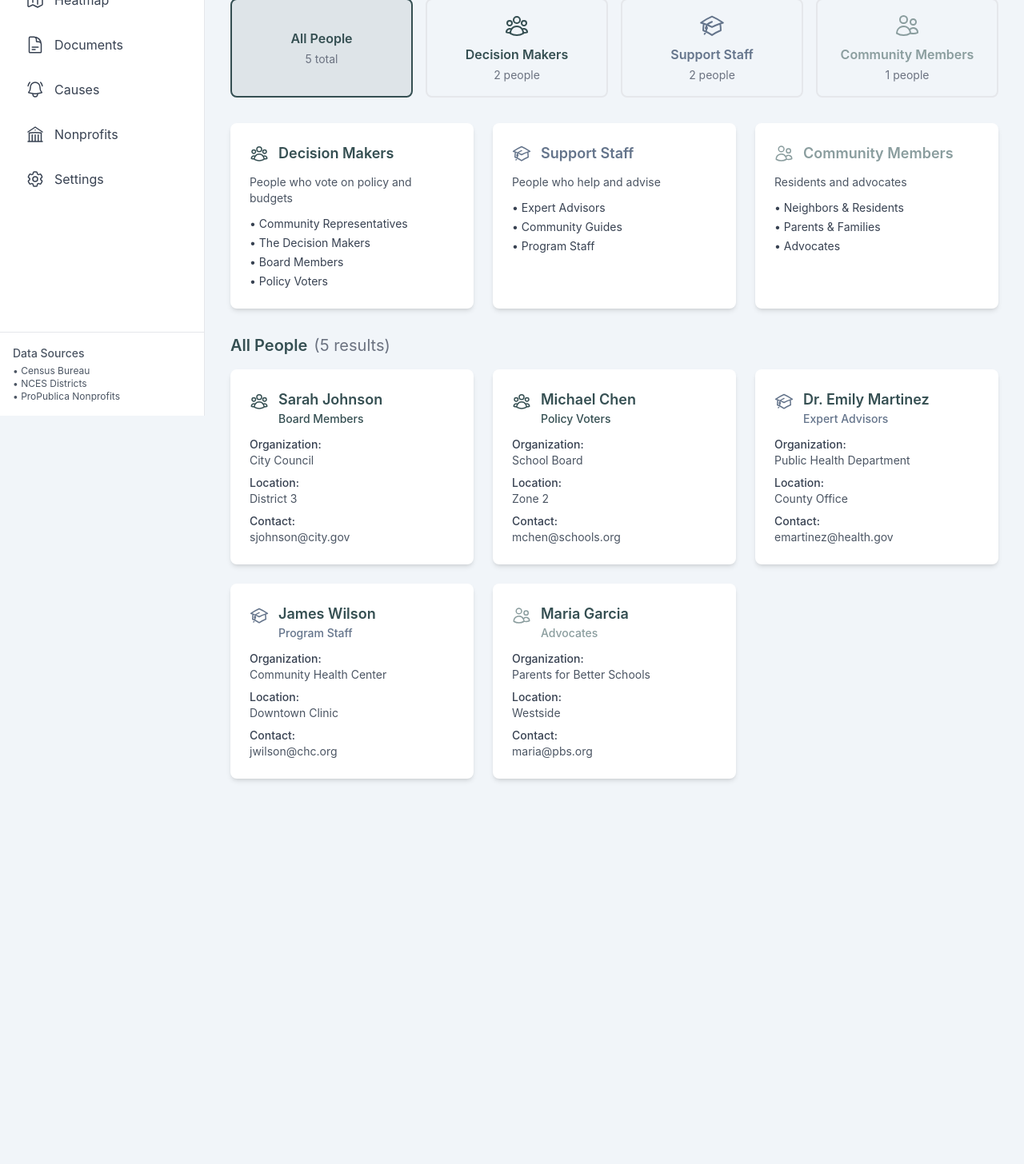
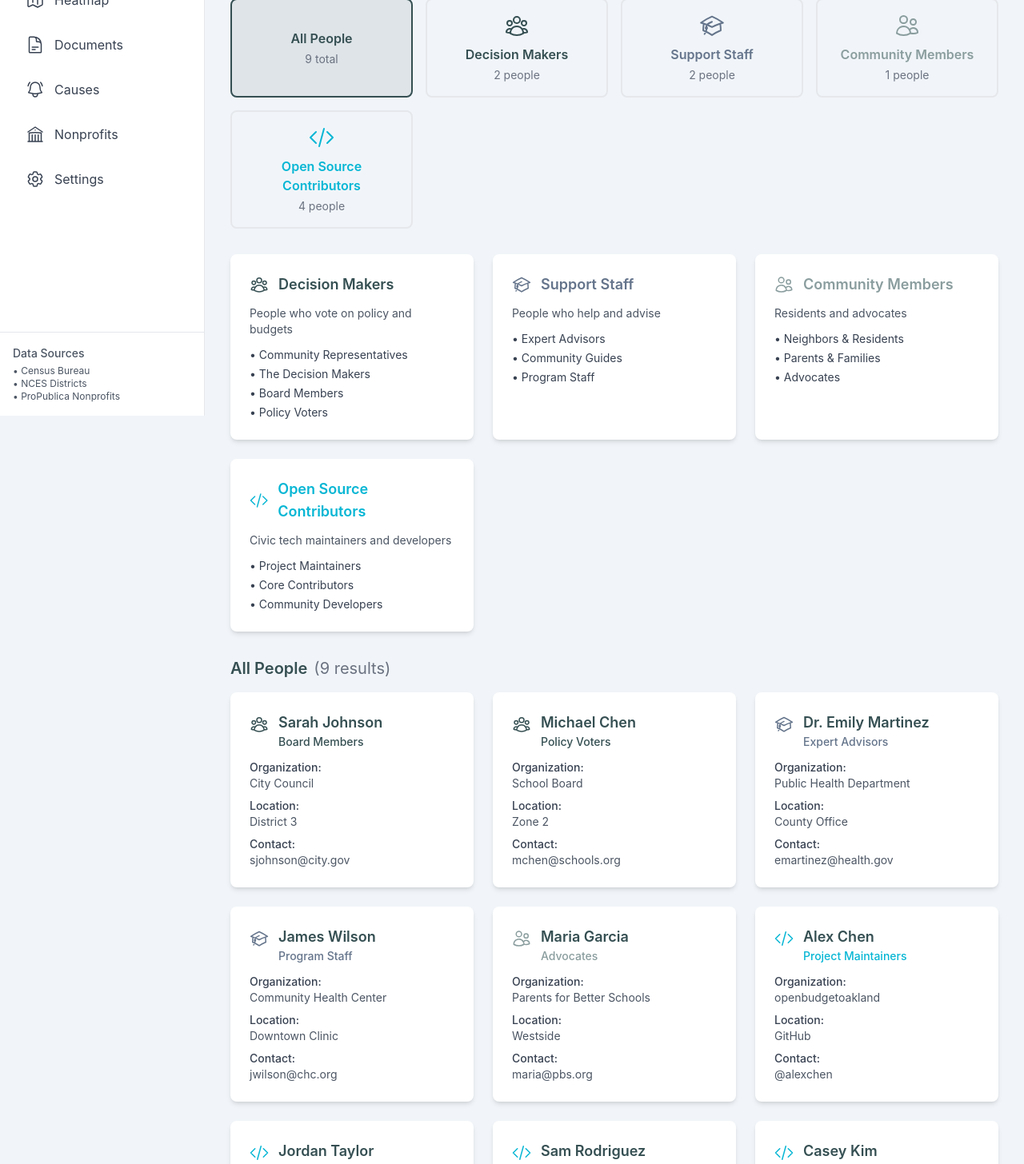
Before and after one commit to getcommunityone/open-navigator-for-engagement, a React (Vite) app in the folder frontend/: page /people in a window 1280 px wide. Shown: the part 280-1736 px from the top of the page at 80% size. Before the commit the page ends 1286 px from the top, so only its background shows below. Built offline with nearby package versions, Linux system fonts and the light colour scheme; the HTML template or start-up script is replaced by a standard one.

Commit message:
feat: Add Open Source role category and mock data to PeopleFinder

```diff
--- a/frontend/src/pages/PeopleFinder.tsx
+++ b/frontend/src/pages/PeopleFinder.tsx
@@ -1,7 +1,7 @@
 import { useState } from 'react'
-import { MagnifyingGlassIcon, UserGroupIcon, AcademicCapIcon, UsersIcon } from '@heroicons/react/24/outline'
+import { MagnifyingGlassIcon, UserGroupIcon, AcademicCapIcon, UsersIcon, CodeBracketIcon } from '@heroicons/react/24/outline'
 
-type PersonRole = 'decision-makers' | 'support' | 'public'
+type PersonRole = 'decision-makers' | 'support' | 'public' | 'open-source'
 
 interface Person {
   id: number
@@ -46,6 +46,17 @@ const roleCategories = {
       'Neighbors & Residents',
       'Parents & Families',
       'Advocates',
+    ]
+  },
+  'open-source': {
+    title: 'Open Source Contributors',
+    subtitle: 'Civic tech maintainers and developers',
+    icon: CodeBracketIcon,
+    color: '#06B6D4',
+    roles: [
+      'Project Maintainers',
+      'Core Contributors',
+      'Community Developers',
     ]
   }
 }
@@ -97,6 +108,42 @@ const mockPeople: Person[] = [
     location: 'Westside',
     contact: 'maria@pbs.org'
   },
+  {
+    id: 6,
+    name: 'Alex Chen',
+    role: 'open-source',
+    specificRole: 'Project Maintainers',
+    organization: 'openbudgetoakland',
+    location: 'GitHub',
+    contact: '@alexchen'
+  },
+  {
+    id: 7,
+    name: 'Jordan Taylor',
+    role: 'open-source',
+    specificRole: 'Core Contributors',
+    organization: 'transitland',
+    location: 'GitHub',
+    contact: '@jordantaylor'
+  },
+  {
+    id: 8,
+    name: 'Sam Rodriguez',
+    role: 'open-source',
+    specificRole: 'Project Maintainers',
+    organization: 'affordable-housing-finder',
+    location: 'GitHub',
+    contact: '@samrodriguez'
+  },
+  {
+    id: 9,
+    name: 'Casey Kim',
+    role: 'open-source',
+    specificRole: 'Community Developers',
+    organization: 'health-equity-tracker',
+    location: 'GitHub',
+    contact: '@caseykim'
+  },
 ]
 
 export default function PeopleFinder() {
@@ -122,7 +169,7 @@ export default function PeopleFinder() {
           People Finder
         </h1>
         <p className="text-gray-600">
-          Find decision makers, support staff, and community advocates in your area
+          Find decision makers, support staff, open source contributors, and community advocates
         </p>
       </div>
 
```
